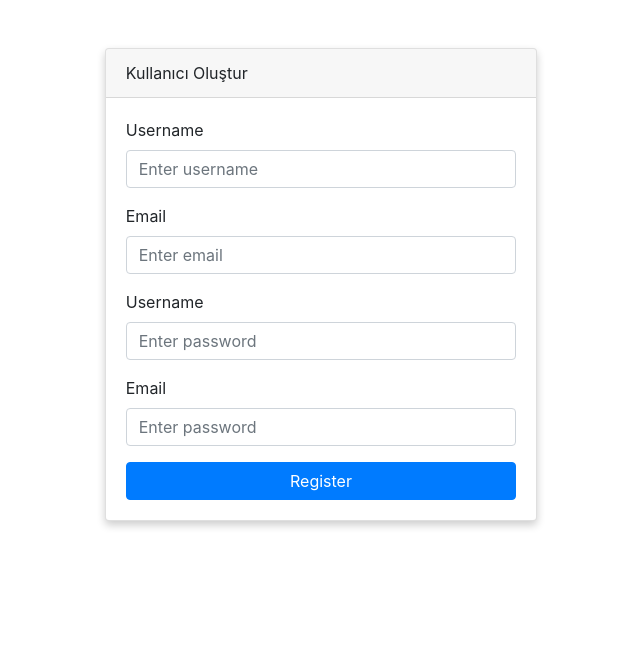
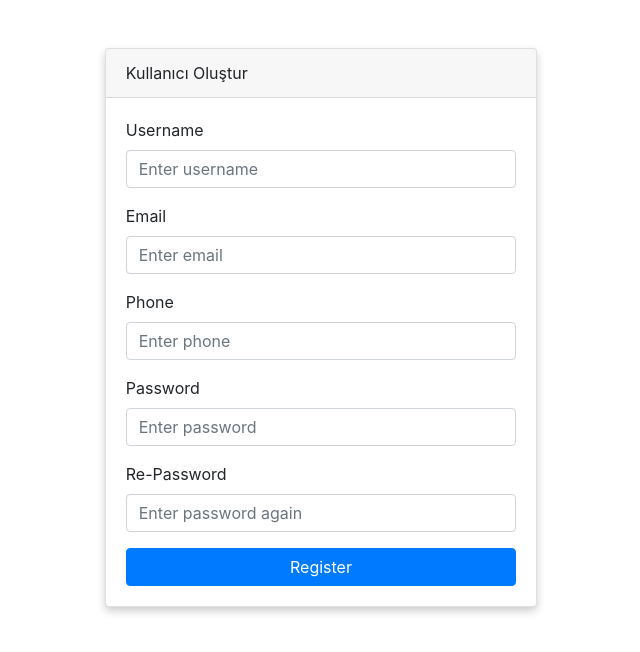
Before and after one commit to SamurAy-01/Form-Validator, a plain HTML site: page index.html in a window 1280 px wide. Shown: the whole page, without its empty margins (319-959 px from the left). Drawn offline with nearby package versions, Linux system fonts and the light colour scheme.

Commit message:
index html
Form project

```diff
--- a/index.html
+++ b/index.html
@@ -2,7 +2,6 @@
 <html lang="en">
 <head>
     <meta charset="UTF-8">
-    <!-- <meta http-equiv="X-UA-Compatible" content="IE=edge"> -->
     <meta name="viewport" content="width=device-width, initial-scale=1.0">
     <link rel="stylesheet" href="https://stackpath.bootstrapcdn.com/bootstrap/4.5.0/css/bootstrap.min.css" integrity="sha384-9aIt2nRpC12Uk9gS9baDl411NQApFmC26EwAOH8WgZl5MYYxFfc+NcPb1dKGj7Sk" crossorigin="anonymous">
     <link rel="stylesheet" href="style.css">
@@ -27,13 +26,19 @@
                             <div></div>
                         </div>
                         <div class="form-group">
-                            <label for="password">Username</label>
+                            <label for="phone">Phone</label>
+                            <input type="number" class="form-control" id="phone" placeholder="Enter phone">
+                            <div></div>
+                        </div>
+                        <div class="form-group">
+                            <label for="password">Password</label>
                             <input type="password" class="form-control" id="password" placeholder="Enter password">
                             <div></div>
                         </div>
+
                         <div class="form-group">
-                            <label for="repassword">Email</label>
-                            <input type="password" class="form-control" id="repassword" placeholder="Enter password">
+                            <label for="repassword">Re-Password</label>
+                            <input type="password" class="form-control" id="repassword" placeholder="Enter password again">
                             <div></div>
                         </div>
                         <button type="submit" class="btn btn-primary btn-block">Register</button>
```
